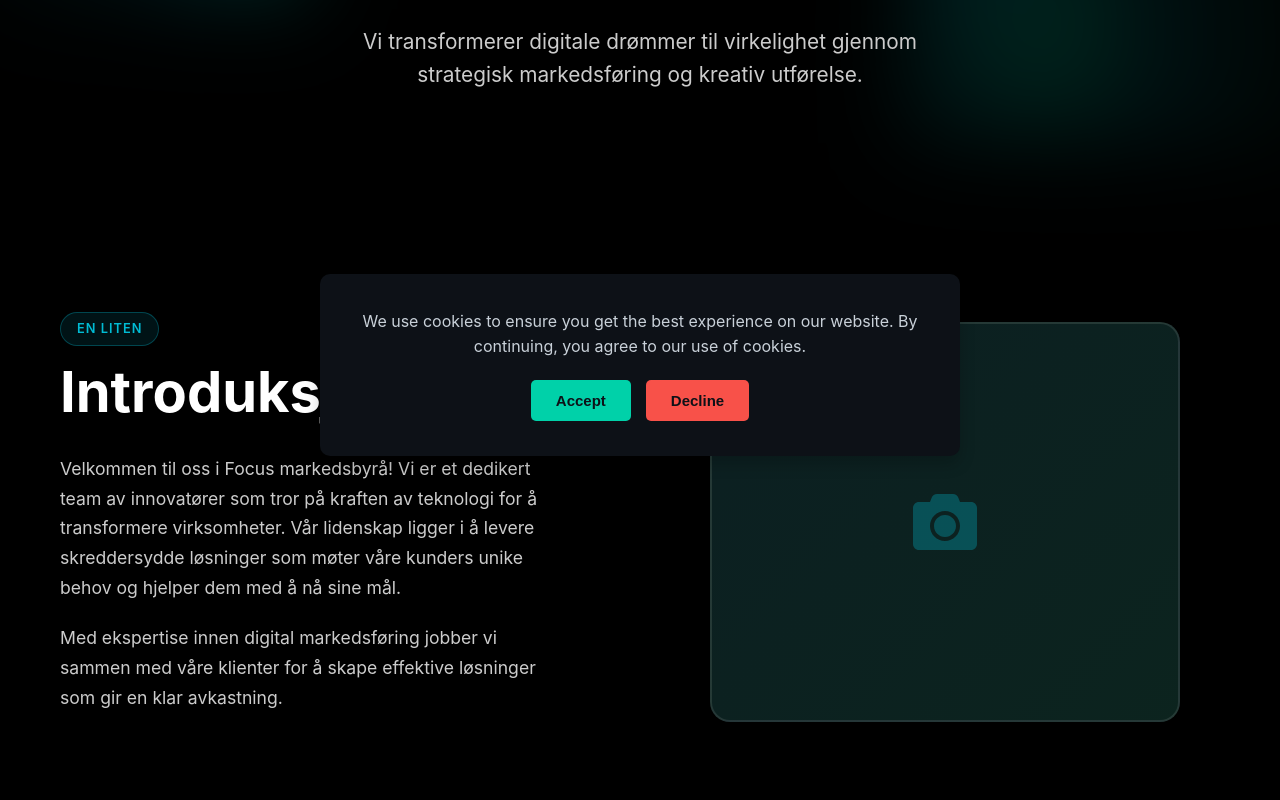
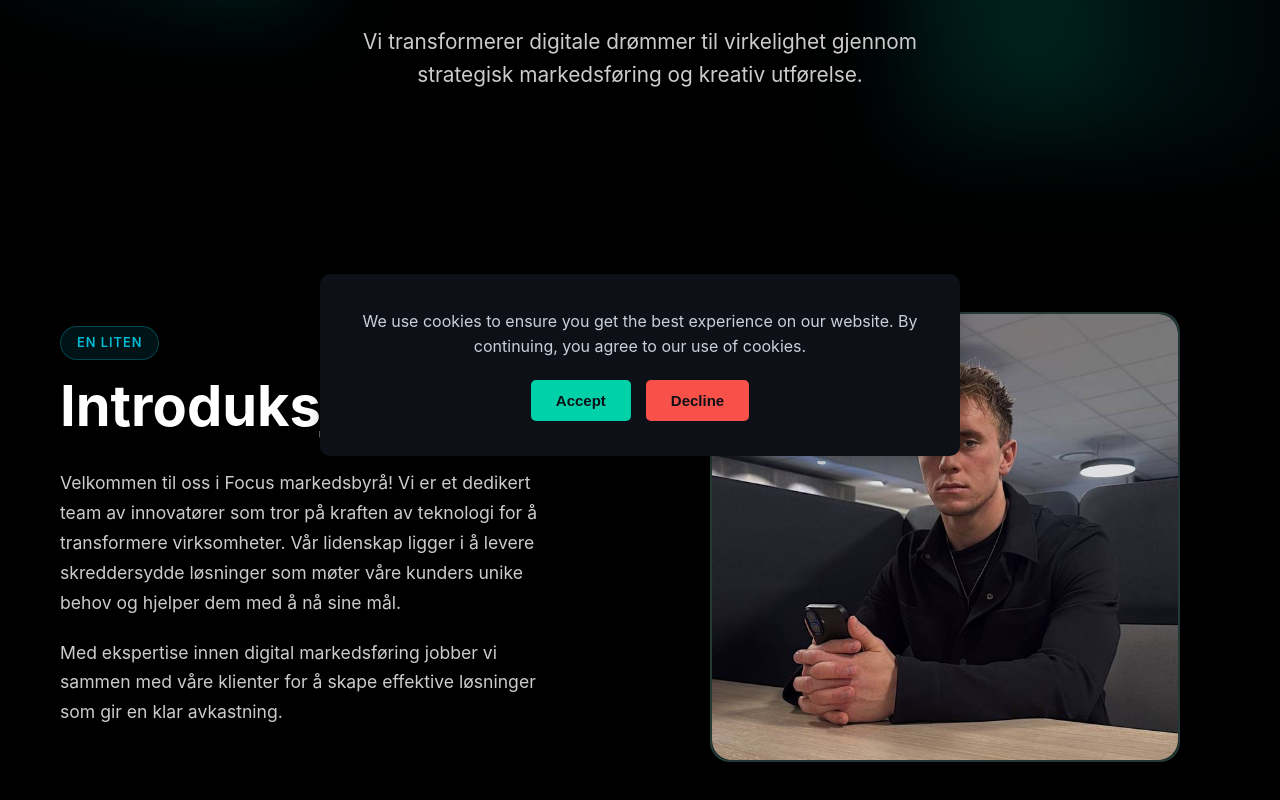
Before and after one commit to sigurdmaeland/focus-level-up, a React (Vite) app: page /about in a window 1280 px wide. Shown: the part 334-1134 px from the top of the page. Built offline with nearby package versions, Linux system fonts and the light colour scheme.

Commit message:
hdhdhdhdh

```diff
--- a/src/pages/About.jsx
+++ b/src/pages/About.jsx
@@ -35,7 +35,7 @@ export default function About() {
             </div>
             <div className="intro-image">
               <div className="image-placeholder">
-                <FaCamera />
+                <img src="/thomas.png" alt="Thomas" className="intro-image"/>
               </div>
             </div>
           </div>
--- a/src/styles/About.css
+++ b/src/styles/About.css
@@ -120,7 +120,7 @@
 
 .image-placeholder {
   width: 470px;
-  height: 400px;
+  height: 450px;
   background:
     linear-gradient(135deg, rgba(0, 188, 212, 0.1), rgba(0, 230, 178, 0.1)),
     rgba(255, 255, 255, 0.05);
@@ -132,7 +132,20 @@
   font-size: 4rem;
   color: rgba(0, 188, 212, 0.3);
   backdrop-filter: blur(10px);
+
+  /* 👇 Disse tre linjene er nye */
+  position: relative;
+  overflow: hidden; /* Hindrer at bildet går utenfor rammen */
 }
+
+.image-placeholder img {
+  width: 100%;
+  height: 100%;
+  object-fit: cover; /* Fyll rammen uten å forvrenge bildet */
+  border-radius: 20px; /* Matcher rammen */
+  display: block;
+}
+
 
 /* Stats */
 .about-stats {
@@ -339,7 +352,7 @@
 
   .image-placeholder {
     width: 98%;
-    height: 300px;
+    height: 400px;
     font-size: 2.5rem;
   }
 
```
Also changed, not shown: public/thomas.png (added).
